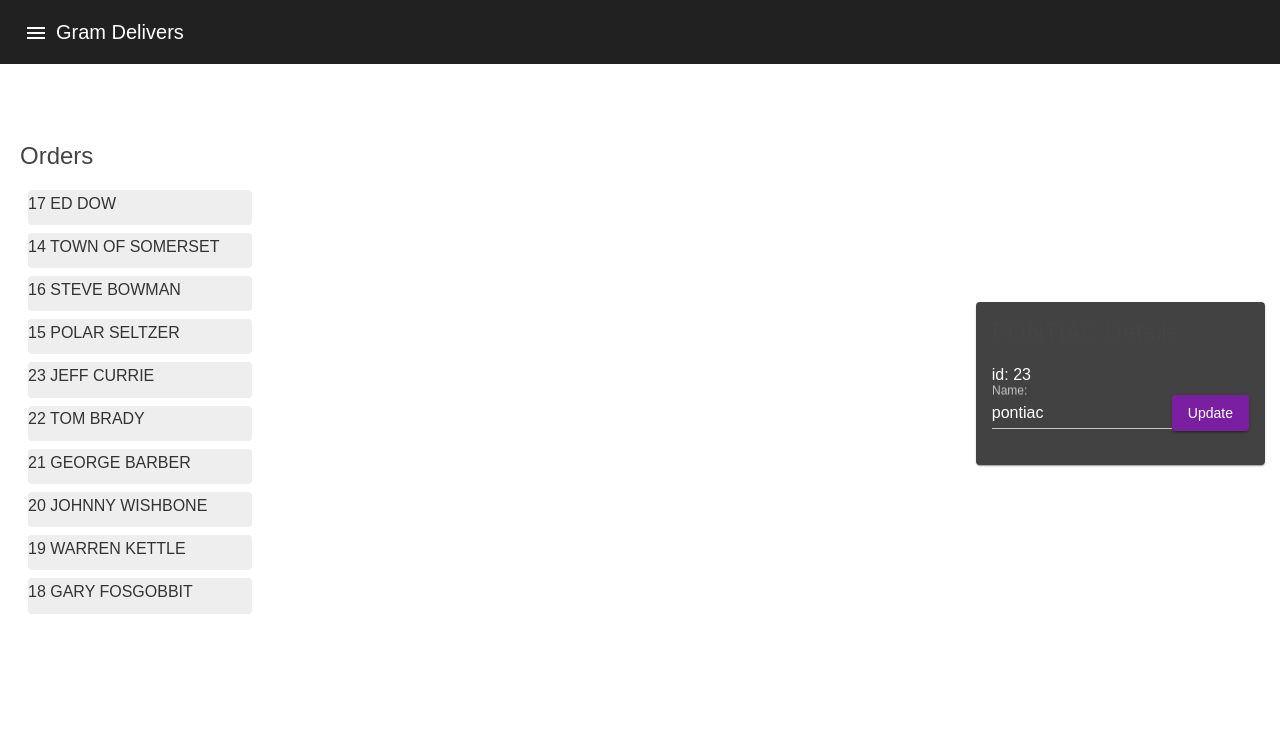
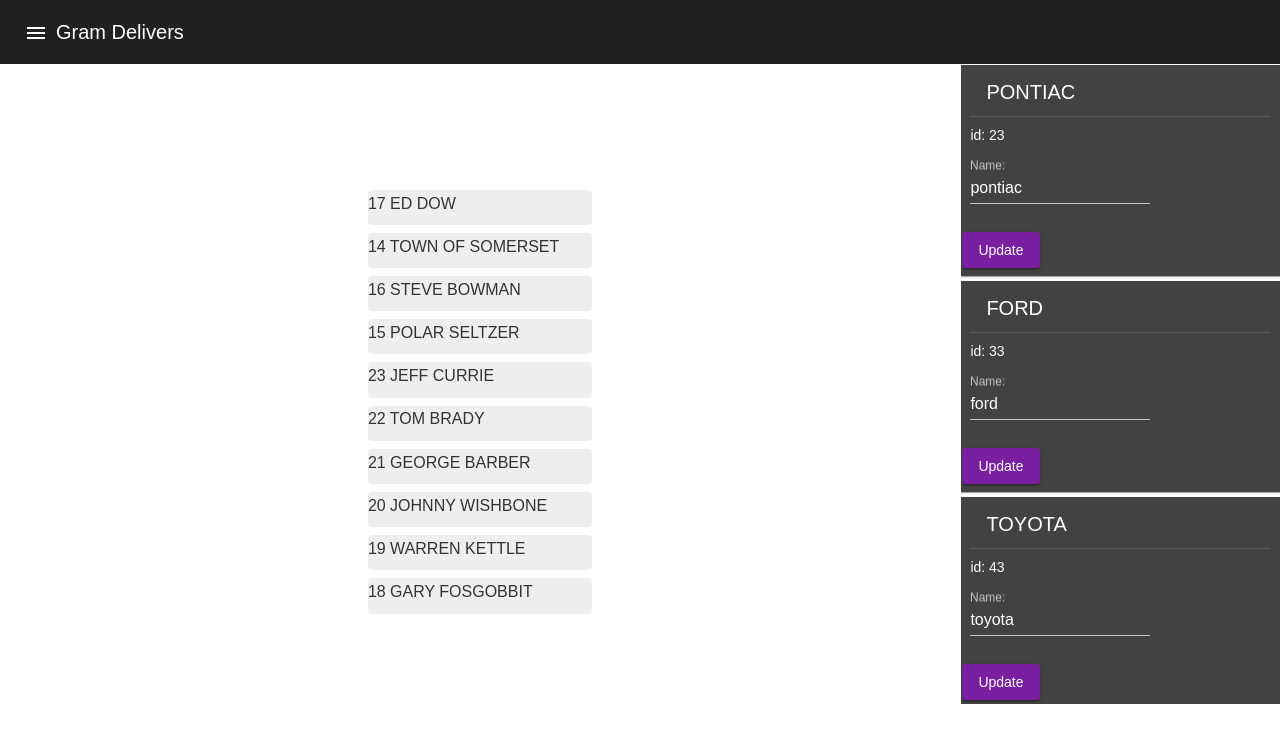
Before and after one commit to notkevinjohn/GramDelivers_WebServices, an Angular app: page / in a window 1280 px wide. Shown: the top 742 px of the page. Built offline with nearby package versions, Linux system fonts and the light colour scheme.

Commit message:
displayed remaining order data, added divider between card titles and content

```diff
--- a/src/app/app.module.ts
+++ b/src/app/app.module.ts
@@ -9,6 +9,7 @@ import { MatCardModule } from '@angular/material/card';
 import { MatGridListModule } from '@angular/material/grid-list';
 import { MatToolbarModule } from '@angular/material/toolbar';
 import { MatIconModule } from '@angular/material/icon';
+import { MatDividerModule } from '@angular/material/divider';
 /*import { MatCardHarness } from '@angular/material/card/testing';*/
 
 /* user defined */
@@ -30,7 +31,8 @@ import { OrderDetailComponent } from './order-detail/order-detail.component';
     MatCardModule,
     MatGridListModule,
     MatToolbarModule,
-    MatIconModule
+    MatIconModule,
+    MatDividerModule
 /*    MatCardHarness*/
   ],
   declarations:
--- /dev/null
+++ b/src/app/mock-vehicles.ts
@@ -0,0 +1,7 @@
+import { Vehicle } from './vehicle';
+
+export const VEHICLES: Vehicle[] = [
+    { id: 23, name: 'pontiac' },
+    { id: 33, name: 'ford' },
+    { id: 43, name: 'toyota' }
+];
--- a/src/app/order-detail/order-detail.component.css
+++ b/src/app/order-detail/order-detail.component.css
@@ -0,0 +1,6 @@
+.location {
+    display: inline-block;
+    width: 48%;
+    padding: 10px 5px 0 2px;
+    min-height: 200px;
+}
--- a/src/app/order-detail/order-detail.component.html
+++ b/src/app/order-detail/order-detail.component.html
@@ -1,8 +1,27 @@
 <div *ngIf="order">
+  <mat-card>
+    <mat-card-header>
+      <mat-card-title>{{order.contact_name | uppercase}} Order Details</mat-card-title>
+    </mat-card-header>
+    <mat-divider [inset]="true"></mat-divider>
+    <mat-card-content>
+    <div><span>job: </span>{{order.job_number}}</div>
+    <div>
+      Contact name: {{order.contact_name}}
+    </div>
 
-  <h2>{{order.contact_name | uppercase}} Order Details</h2>
-  <div><span>job: </span>{{order.job_number}}</div>
-  <div>
-    {{order.contact_name}}
-  </div>
+    <div class="location">
+      <h3>Pickup:</h3>
+      <div>Location: {{order.requested_pickup_location}}</div>
+      <div>Latitude: {{order.requested_pickup_latitude}}</div>
+      <div>Longtiude: {{order.requested_pickup_longtiude}}</div>
+    </div>
+    <div class="location">
+      <h3>Dropoff</h3>
+      <div>Location: {{order.requested_dropoff_location}}</div>
+      <div>Latitude: {{order.requested_dropoff_latitude}}</div>
+      <div>Longtiude: {{order.requested_dropoff_longtiude}}</div>
+    </div>
+    </mat-card-content>
+  </mat-card>
 </div>
--- a/src/app/orders/orders.component.css
+++ b/src/app/orders/orders.component.css
@@ -59,8 +59,7 @@ input {
     display: table-row;
 }
 .table-cell {
-/*    border: 1px solid;*/
     display: table-cell;
     padding: 0 0 0 20px;
-    width: 5000px;
+    width: 100;
 }
--- a/src/app/vehicles/vehicles.component.css
+++ b/src/app/vehicles/vehicles.component.css
@@ -0,0 +1,4 @@
+.vehicle {
+    margin: 5px 0 0 0;
+    min-width: 300px;
+}
--- a/src/app/vehicles/vehicles.component.html
+++ b/src/app/vehicles/vehicles.component.html
@@ -1,11 +1,19 @@
-<mat-card>
-<h2>{{vehicle.name | uppercase}} Details</h2>
+<mat-card *ngFor="let vehicle of vehicles" class="vehicle">
+  <mat-card-header>
+    <mat-card-title>{{vehicle.name | uppercase}}</mat-card-title>
+  </mat-card-header>
+  <mat-divider [inset]="true"></mat-divider>
+  <mat-card-content>
     <div><span>id: </span>{{vehicle.id}}</div>
+  </mat-card-content>
+
   <form class="vehicle">
     <mat-form-field class="full-width" placeholder="Name">
       <mat-label>Name:</mat-label>
       <input matInput name="vehicle.name" #name="ngModel"  [(ngModel)]="vehicle.name" placeholder="name">
     </mat-form-field>
+  </form>
+  <mat-card-actions>
     <button mat-raised-button color="primary">Update</button>
-</form>
+  </mat-card-actions>
 </mat-card>
--- a/src/app/vehicles/vehicles.component.ts
+++ b/src/app/vehicles/vehicles.component.ts
@@ -1,5 +1,6 @@
 import { Component, OnInit } from '@angular/core';
 import { Vehicle } from '../vehicle';
+import { VEHICLES } from '../mock-vehicles';
 
 @Component({
   selector: 'app-vehicles',
@@ -8,10 +9,7 @@ import { Vehicle } from '../vehicle';
 })
 export class VehiclesComponent implements OnInit {
 
-  vehicle: Vehicle = {
-    id: 23,
-    name: 'pontiac'
-  };
+  vehicles = VEHICLES;
 
   constructor() { }
 
--- a/src/styles.css
+++ b/src/styles.css
@@ -8,7 +8,7 @@ h1 {
   font-size: 250%;
 }
 h2, h3 {
-  color: #444;
+  color: #fff;
   font-family: Arial, Helvetica, sans-serif;
   font-weight: lighter;
 }
@@ -23,3 +23,7 @@ body, input[type="text"], button {
 * {
   font-family: Arial, Helvetica, sans-serif;
 }
+
+mat-divider {
+    padding: 0 0 10px 0;
+}
```
Lines whose indentation alone changed are shown as unchanged.
